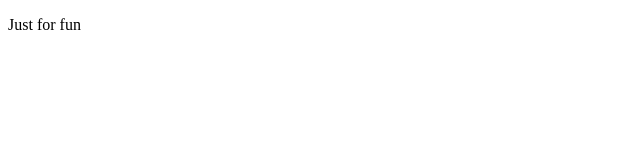
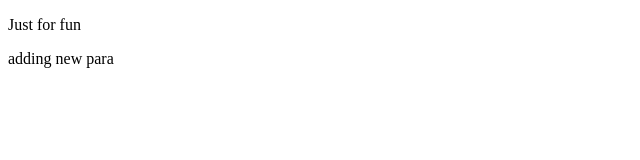
Before and after one commit to Coder-Manan/demo, a plain HTML site: page index.html in a window 1280 px wide. Shown: the full height of the page, 0-640 px from the left. Drawn offline with Linux system fonts and the light colour scheme.

Commit message:
adding and commiting at the same time

```diff
--- a/index.html
+++ b/index.html
@@ -8,5 +8,6 @@
   </head>
   <body>
     <p>Just for fun</p>
+    <p>adding new para</p>
   </body>
 </html>
```
